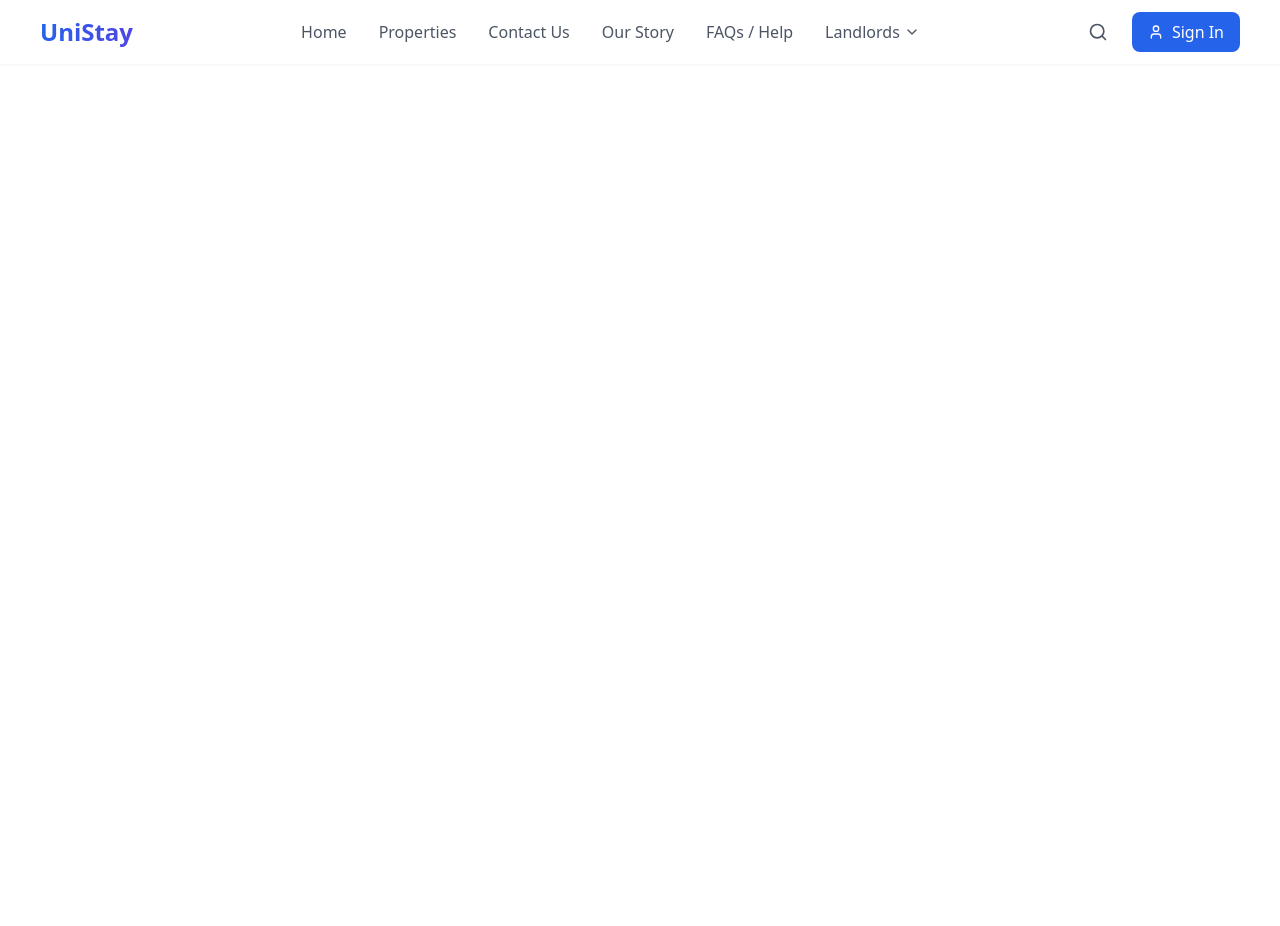
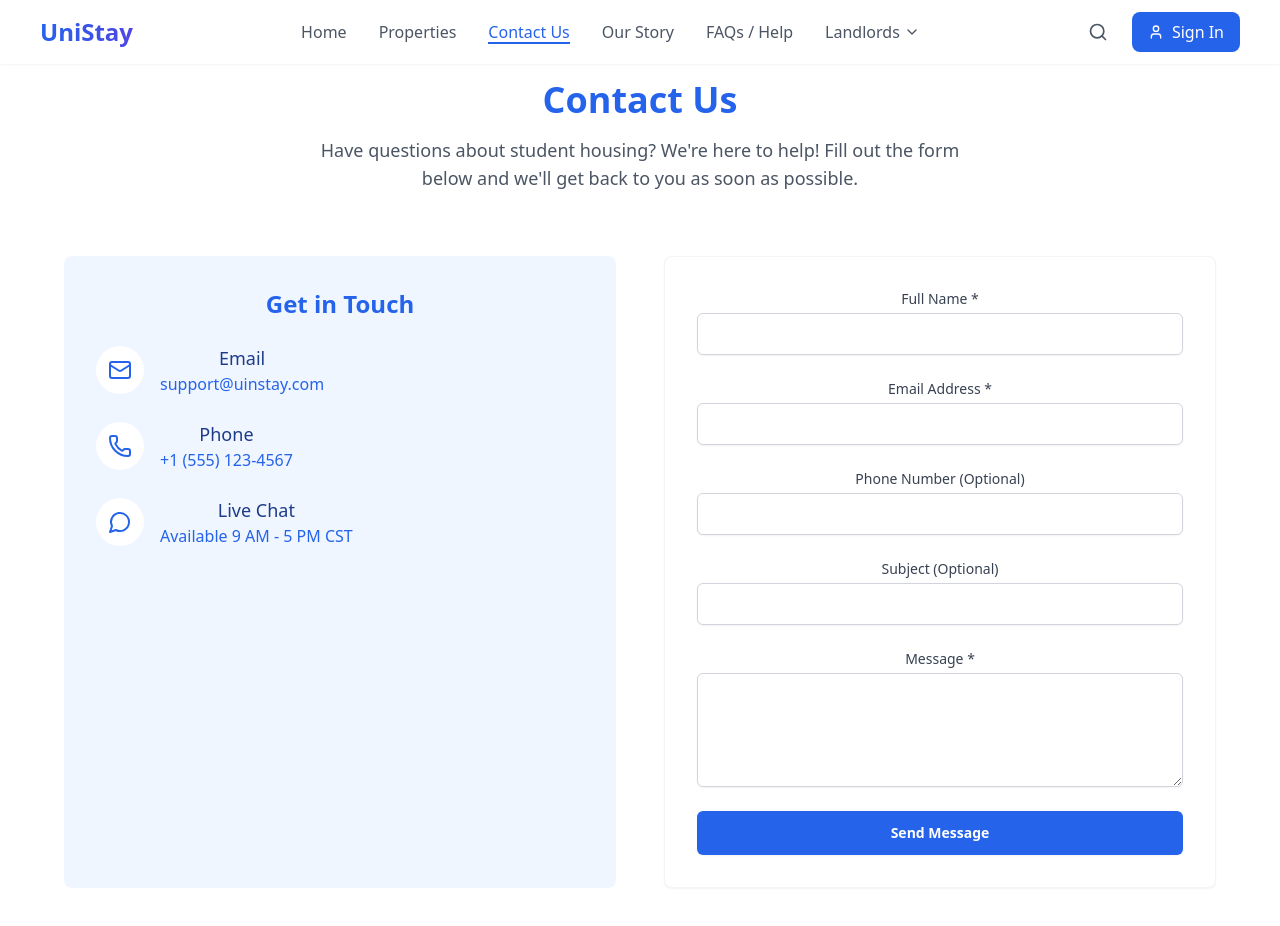
Before and after one commit to kelvin-2/uin-Stay, a React (Vite) app: page /ContactUs in a window 1280 px wide. Shown: the top 926 px of the page. Before the commit the page ends 800 px from the top, so only its background shows below. Built offline with nearby package versions, Linux system fonts and the light colour scheme.

Commit message:
added contuct us page

```diff
--- a/src/App.jsx
+++ b/src/App.jsx
@@ -3,13 +3,13 @@ import './App.css';
 import Navbar from './components/Navbar';
 import HomePage from './pages/HomePage';
 import Properties from './components/Properties';
-import OurStory from './pages/OurStory';  // Corrected import path
-
+import OurStory from './pages/OurStory';
+import ContactUs from './pages/ContactUs';
 import { BrowserRouter, Routes, Route } from 'react-router-dom';
 
 function App() {
   return (
-    <BrowserRouter w-full>
+    <BrowserRouter >
       <Navbar />
       <Routes>
         {/* Default Route: Home Page */}
@@ -20,6 +20,9 @@ function App() {
 
         {/* OurStory Page */}
         <Route path="/OurStory" element={<OurStory/>} />
+
+        {/*Contanct Page*/}
+        <Route path="/ContactUs" element={<ContactUs />} />
       </Routes>
     </BrowserRouter>
   );
--- a/src/components/Navbar.jsx
+++ b/src/components/Navbar.jsx
@@ -25,7 +25,7 @@ const Navbar = () => {
   const navLinks = [
     { path: "/", label: "Home" },
     { path: "/Properties", label: "Properties" },
-    { path: "/Contact-Us", label: "Contact Us" },
+    { path: "/ContactUs", label: "Contact Us" },
     { path: "/OurStory", label: "Our Story" },
     { path: "/Help", label: "FAQs / Help" },
   ];
--- /dev/null
+++ b/src/pages/ContactUs.jsx
@@ -0,0 +1,227 @@
+import React, { useState } from 'react';
+import { Mail, Phone, MessageCircle } from 'lucide-react';
+
+const ContactUs = () => {
+  const initialFormState = {
+    name: '',
+    email: '',
+    phone: '',
+    subject: '',
+    message: ''
+  };
+
+  const [formData, setFormData] = useState(initialFormState);
+  const [errors, setErrors] = useState({});
+  const [submitSuccess, setSubmitSuccess] = useState(false);
+
+  const validateForm = () => {
+    const newErrors = {};
+
+    if (!formData.name.trim()) {
+      newErrors.name = 'Name is required';
+    }
+
+    if (!formData.email.trim()) {
+      newErrors.email = 'Email is required';
+    } else if (!/\S+@\S+\.\S+/.test(formData.email)) {
+      newErrors.email = 'Email is invalid';
+    }
+
+    if (!formData.message.trim()) {
+      newErrors.message = 'Message is required';
+    }
+
+    return newErrors;
+  };
+
+  const handleSubmit = (e) => {
+    e.preventDefault();
+    const newErrors = validateForm();
+
+    if (Object.keys(newErrors).length === 0) {
+      // Here you would typically send the form data to your backend
+      console.log('Form submitted:', formData);
+      // Clear the form
+      setFormData(initialFormState);
+      // Show success message
+      setSubmitSuccess(true);
+      // Hide success message after 3 seconds
+      setTimeout(() => {
+        setSubmitSuccess(false);
+      }, 3000);
+    } else {
+      setErrors(newErrors);
+    }
+  };
+
+  const handleChange = (e) => {
+    const { name, value } = e.target;
+    setFormData(prev => ({
+      ...prev,
+      [name]: value
+    }));
+    // Clear error when user starts typing
+    if (errors[name]) {
+      setErrors(prev => ({
+        ...prev,
+        [name]: ''
+      }));
+    }
+  };
+
+  return (
+
+    <div className="min-h-screen bg-white py-12 px-4 sm:px-6 lg:px-8">
+      <div className="max-w-7xl mx-auto">
+        {/* Header Section */}
+        <div className="text-center mb-16">
+          <h1 className="text-4xl font-bold text-blue-600 mb-4">Contact Us</h1>
+          <p className="text-lg text-gray-600 max-w-2xl mx-auto">
+            Have questions about student housing? We're here to help! Fill out the form below
+            and we'll get back to you as soon as possible.
+          </p>
+        </div>
+
+        <div className="grid lg:grid-cols-2 gap-12">
+          {/* Contact Information */}
+          <div className="bg-blue-50 p-8 rounded-lg">
+            <h2 className="text-2xl font-semibold text-blue-600 mb-6">Get in Touch</h2>
+
+            <div className="space-y-6">
+              <div className="flex items-center space-x-4">
+                <div className="w-12 h-12 bg-white rounded-full flex items-center justify-center">
+                  <Mail className="w-6 h-6 text-blue-600" />
+                </div>
+                <div>
+                  <h3 className="text-lg font-medium text-blue-900">Email</h3>
+                  <p className="text-blue-600">support@uinstay.com</p>
+                </div>
+              </div>
+
+              <div className="flex items-center space-x-4">
+                <div className="w-12 h-12 bg-white rounded-full flex items-center justify-center">
+                  <Phone className="w-6 h-6 text-blue-600" />
+                </div>
+                <div>
+                  <h3 className="text-lg font-medium text-blue-900">Phone</h3>
+                  <p className="text-blue-600">+1 (555) 123-4567</p>
+                </div>
+              </div>
+
+              <div className="flex items-center space-x-4">
+                <div className="w-12 h-12 bg-white rounded-full flex items-center justify-center">
+                  <MessageCircle className="w-6 h-6 text-blue-600" />
+                </div>
+                <div>
+                  <h3 className="text-lg font-medium text-blue-900">Live Chat</h3>
+                  <p className="text-blue-600">Available 9 AM - 5 PM CST</p>
+                </div>
+              </div>
+            </div>
+          </div>
+
+          {/* Contact Form */}
+          <div className="bg-white p-8 rounded-lg shadow-sm border border-gray-100">
+            {submitSuccess && (
+              <div className="mb-6 p-4 bg-green-50 text-green-700 rounded-lg">
+                Thank you for your message! We will get back to you soon.
+              </div>
+            )}
+
+            <form onSubmit={handleSubmit} className="space-y-6">
+              <div>
+                <label htmlFor="name" className="block text-sm font-medium text-gray-700">
+                  Full Name *
+                </label>
+                <input
+                  type="text"
+                  id="name"
+                  name="name"
+                  value={formData.name}
+                  onChange={handleChange}
+                  className={`mt-1 block w-full rounded-md border ${
+                    errors.name ? 'border-red-500' : 'border-gray-300'
+                  } px-3 py-2 shadow-sm focus:border-blue-500 focus:outline-none focus:ring-1 focus:ring-blue-500`}
+                />
+                {errors.name && <p className="mt-1 text-sm text-red-500">{errors.name}</p>}
+              </div>
+
+              <div>
+                <label htmlFor="email" className="block text-sm font-medium text-gray-700">
+                  Email Address *
+                </label>
+                <input
+                  type="email"
+                  id="email"
+                  name="email"
+                  value={formData.email}
+                  onChange={handleChange}
+                  className={`mt-1 block w-full rounded-md border ${
+                    errors.email ? 'border-red-500' : 'border-gray-300'
+                  } px-3 py-2 shadow-sm focus:border-blue-500 focus:outline-none focus:ring-1 focus:ring-blue-500`}
+                />
+                {errors.email && <p className="mt-1 text-sm text-red-500">{errors.email}</p>}
+              </div>
+
+              <div>
+                <label htmlFor="phone" className="block text-sm font-medium text-gray-700">
+                  Phone Number (Optional)
+                </label>
+                <input
+                  type="tel"
+                  id="phone"
+                  name="phone"
+                  value={formData.phone}
+                  onChange={handleChange}
+                  className="mt-1 block w-full rounded-md border border-gray-300 px-3 py-2 shadow-sm focus:border-blue-500 focus:outline-none focus:ring-1 focus:ring-blue-500"
+                />
+              </div>
+
+              <div>
+                <label htmlFor="subject" className="block text-sm font-medium text-gray-700">
+                  Subject (Optional)
+                </label>
+                <input
+                  type="text"
+                  id="subject"
+                  name="subject"
+                  value={formData.subject}
+                  onChange={handleChange}
+                  className="mt-1 block w-full rounded-md border border-gray-300 px-3 py-2 shadow-sm focus:border-blue-500 focus:outline-none focus:ring-1 focus:ring-blue-500"
+                />
+              </div>
+
+              <div>
+                <label htmlFor="message" className="block text-sm font-medium text-gray-700">
+                  Message *
+                </label>
+                <textarea
+                  id="message"
+                  name="message"
+                  rows={4}
+                  value={formData.message}
+                  onChange={handleChange}
+                  className={`mt-1 block w-full rounded-md border ${
+                    errors.message ? 'border-red-500' : 'border-gray-300'
+                  } px-3 py-2 shadow-sm focus:border-blue-500 focus:outline-none focus:ring-1 focus:ring-blue-500`}
+                />
+                {errors.message && <p className="mt-1 text-sm text-red-500">{errors.message}</p>}
+              </div>
+
+              <div>
+                <button
+                  type="submit"
+                  className="w-full rounded-md bg-blue-600 px-4 py-3 text-sm font-semibold text-white shadow-sm hover:bg-blue-500 focus:outline-none focus:ring-2 focus:ring-blue-500 focus:ring-offset-2"
+                >
+                  Send Message
+                </button>
+              </div>
+            </form>
+          </div>
+        </div>
+      </div>
+    </div>
+  );
+};
+
+export default ContactUs;
```
